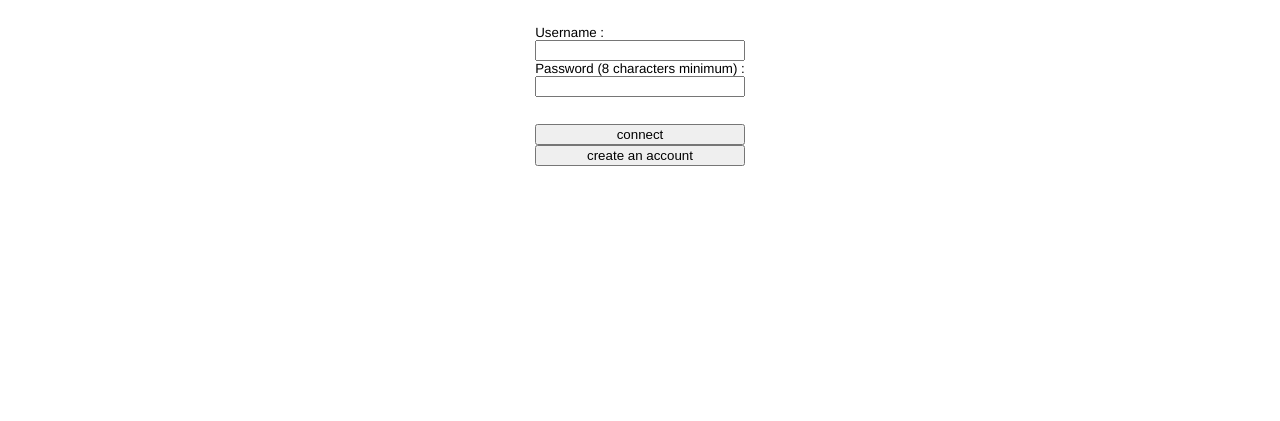
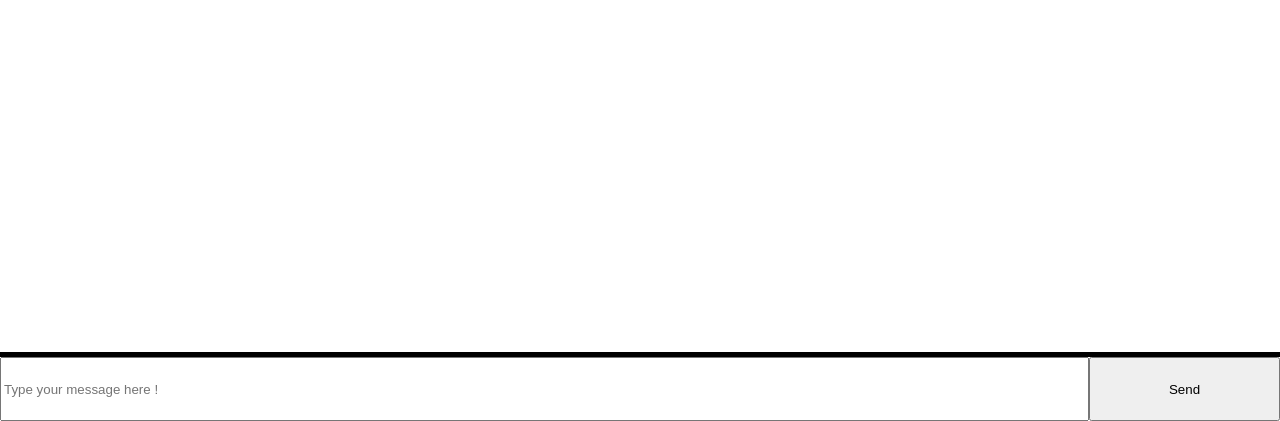
Before and after one commit to MaterR-Project/MateR, a website: page apps/base/index.html in a window 1280 px wide. Shown: the part 379-800 px from the top of the page. Drawn offline with nearby package versions, Linux system fonts and the light colour scheme; no server answers.

Commit message:
necessary changes to run tchat.js

```diff
--- a/apps/base/index.html
+++ b/apps/base/index.html
@@ -19,7 +19,7 @@
 		<script src="js/utils/comm.js"></script>
 		<script src="js/main.js"></script>
 		<script src="js/authentication.js"></script>
-		<script src="js/profile.js"></script>
+		<script src="js/tchat.js"></script>
 
 	</head>
 
--- a/apps/base/js/main.js
+++ b/apps/base/js/main.js
@@ -17,11 +17,11 @@ class Base {
 		this.testMVC = new MVC("myMVC", this, new MyModel(), new MyView(), new MyController()); // init app MVC
 		await this.testMVC.initialize(); // run init async tasks
 
-		this.autenticationMVC = new MVC("autenticationMVC", this, new AutenticationModel(), new AutenticationView(), new AutenticationController()); // init app MVC
-		await this.autenticationMVC.initialize(); // run init async tasks
+		this.tchatMVC = new MVC("tchatMVC", this, new TchatModel(), new TchatView(), new TchatController()); // init app MVC
+		await this.tchatMVC.initialize(); // run init async tasks
 
-		this.autenticationMVC.view.attach(document.body); // attach view
-		this.autenticationMVC.view.activate(); // activate user interface
+		this.tchatMVC.view.attach(document.body); // attach view
+		this.tchatMVC.view.activate(); // activate user interface
 
 	}
 
```
